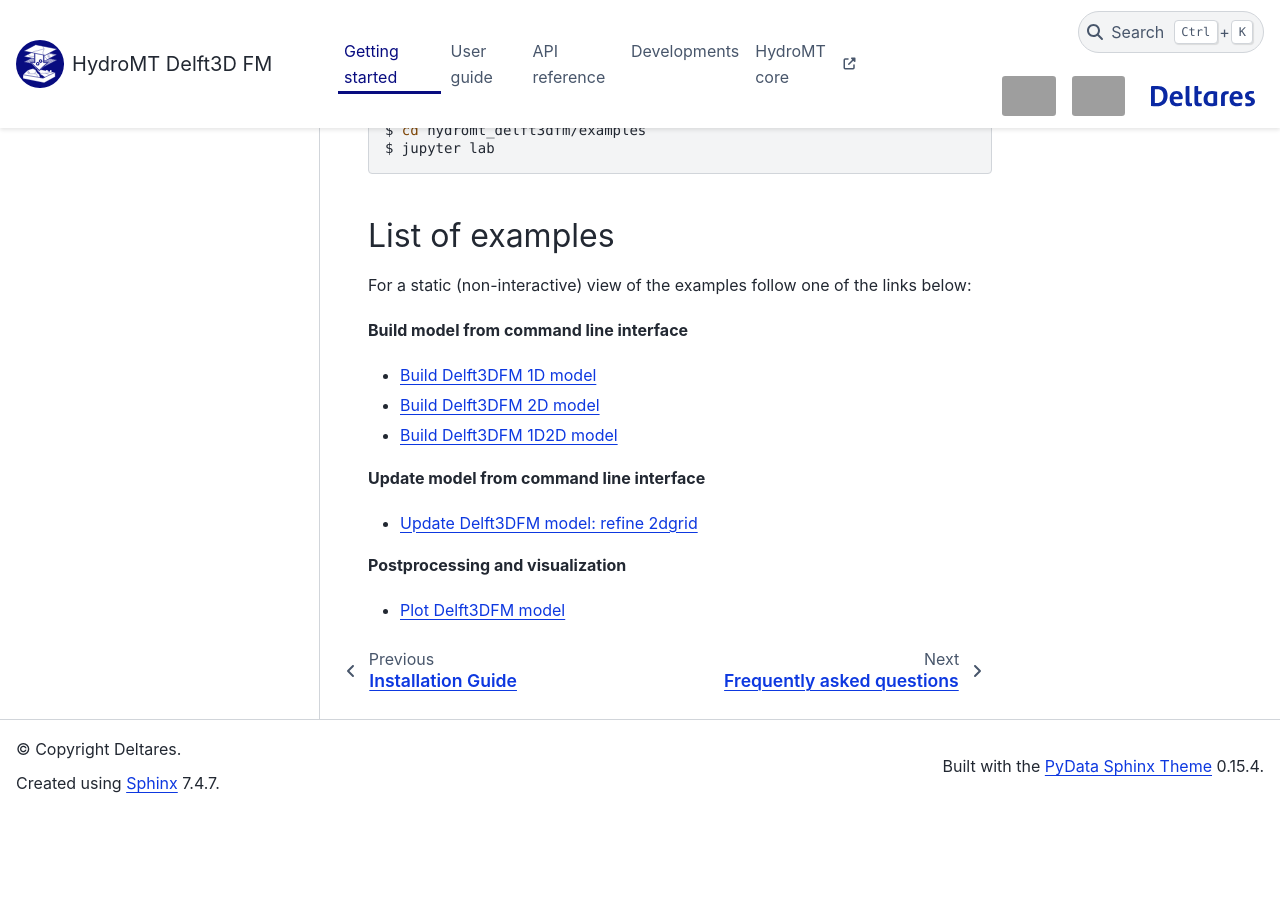
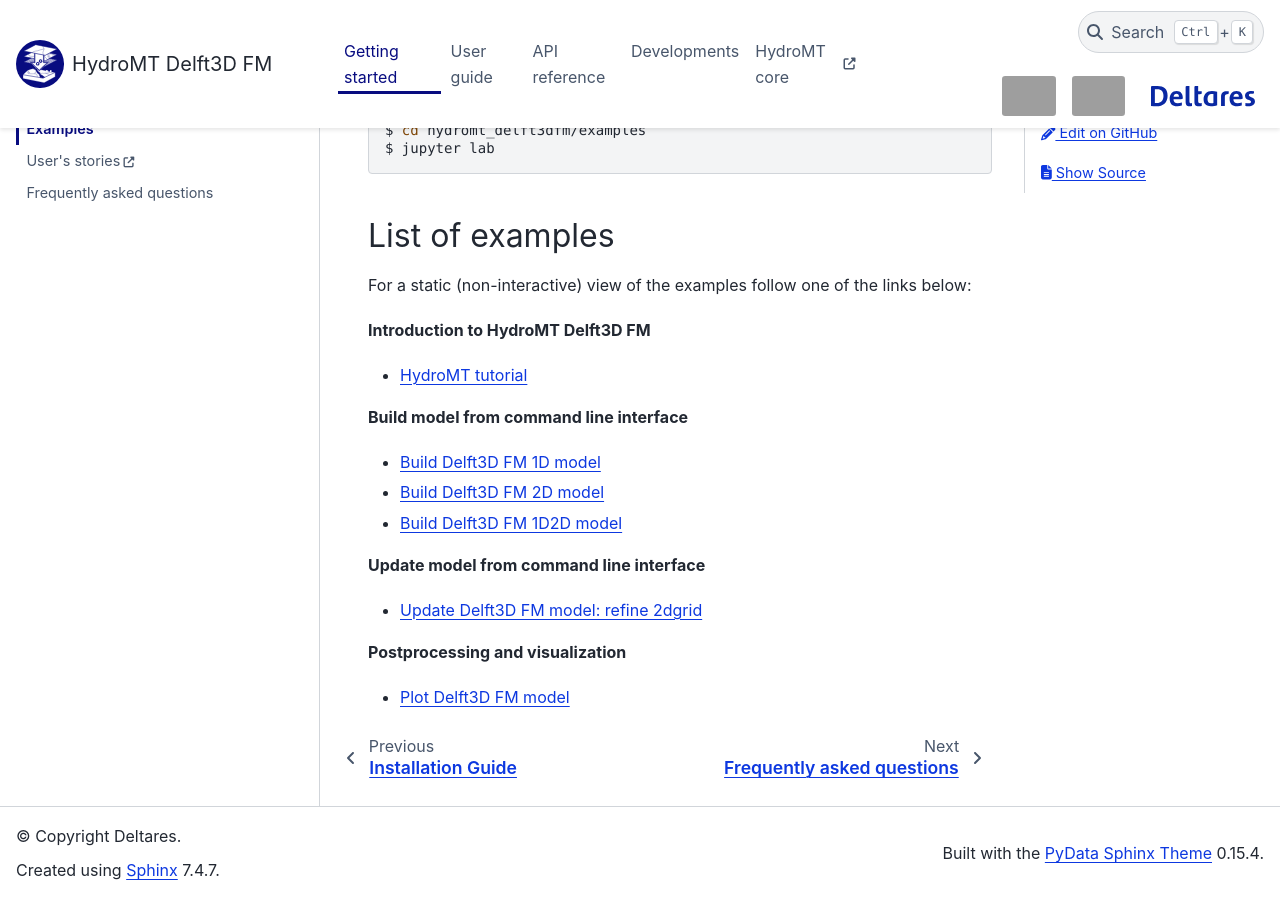
Before and after one commit to Deltares/hydromt_delft3dfm, a Sphinx documentation site: the page built from docs/getting_started/example_index.rst, in a window 1280 px wide and 900 px high, scrolled down 2480 px. Built offline with Sphinx 7.4.7 and the PyData theme 0.15.4, drawn with Linux system fonts in a browser that asks for light colours; pages that are not in the unit, such as notebooks, are missing from menus; before the commit the page ends 3293 px from its top, so only the background shows below that; grey boxes are pictures that could not be loaded.

Commit message:
Add notebook to docs

```diff
--- a/docs/getting_started/example_index.rst
+++ b/docs/getting_started/example_index.rst
@@ -11,16 +11,20 @@
 
 For a static (non-interactive) view of the examples follow one of the links below:
 
+**Introduction to HydroMT Delft3D FM**
+
+*   `HydroMT tutorial <../_examples/hydromt_tutorial.ipynb>`_
+
 **Build model from command line interface**
 
-*   `Build Delft3DFM 1D model <../_examples/build_1dmodel.ipynb>`_
-*   `Build Delft3DFM 2D model <../_examples/build_2dmodel.ipynb>`_
-*   `Build Delft3DFM 1D2D model <../_examples/build_1d2dmodel.ipynb>`_
+*   `Build Delft3D FM 1D model <../_examples/build_1dmodel.ipynb>`_
+*   `Build Delft3D FM 2D model <../_examples/build_2dmodel.ipynb>`_
+*   `Build Delft3D FM 1D2D model <../_examples/build_1d2dmodel.ipynb>`_
 
 **Update model from command line interface**
 
-*   `Update Delft3DFM model: refine 2dgrid <../_examples/update_refine_2dgrid.ipynb>`_
+*   `Update Delft3D FM model: refine 2dgrid <../_examples/update_refine_2dgrid.ipynb>`_
 
 **Postprocessing and visualization**
 
-*   `Plot Delft3DFM model <../_examples/plot_dflowfm_mesh.ipynb>`_
+*   `Plot Delft3D FM model <../_examples/plot_dflowfm_mesh.ipynb>`_
```
